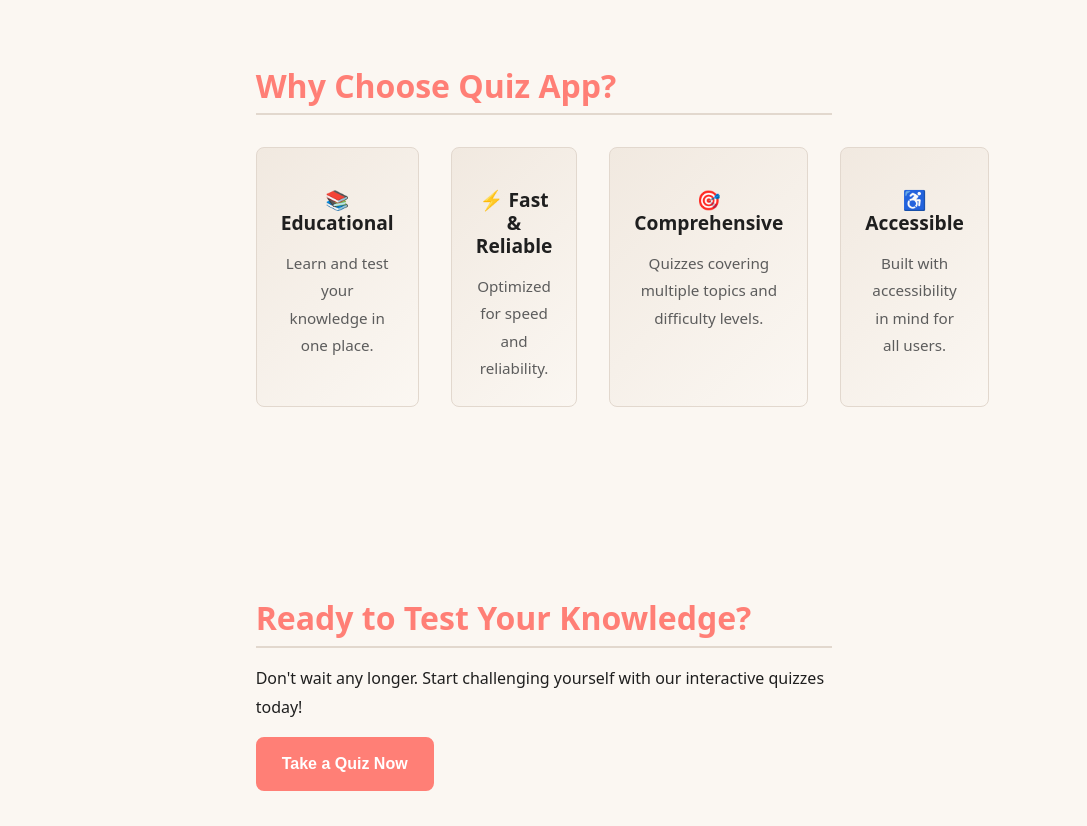
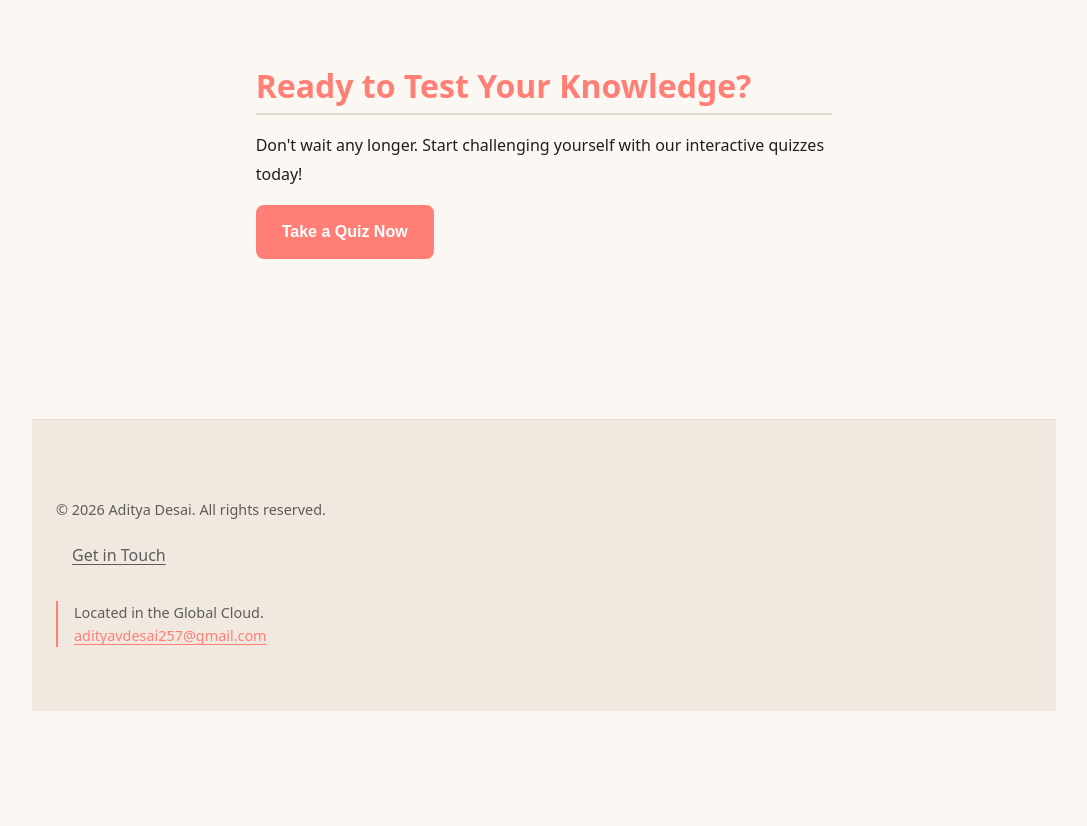
Before and after one commit to adi-25704/Quiz-App, a plain HTML site: page about.html in a window 1280 px wide. Shown: the part 1866-2692 px from the top of the page, without its empty margins (96-1183 px from the left). After the commit the page ends 2577 px from the top, so only its background shows below. Drawn offline with Linux system fonts and the light colour scheme.

Commit message:
fix: Removed a section which was a bit unneeded.

```diff
--- a/about.html
+++ b/about.html
@@ -79,28 +79,6 @@
         </section>
 
         <section class="content-section">
-            <h2>Why Choose Quiz App?</h2>
-            <div class="benefits">
-                <div class="benefit-card">
-                    <h3>📚 Educational</h3>
-                    <p>Learn and test your knowledge in one place.</p>
-                </div>
-                <div class="benefit-card">
-                    <h3>⚡ Fast & Reliable</h3>
-                    <p>Optimized for speed and reliability.</p>
-                </div>
-                <div class="benefit-card">
-                    <h3>🎯 Comprehensive</h3>
-                    <p>Quizzes covering multiple topics and difficulty levels.</p>
-                </div>
-                <div class="benefit-card">
-                    <h3>♿ Accessible</h3>
-                    <p>Built with accessibility in mind for all users.</p>
-                </div>
-            </div>
-        </section>
-
-        <section class="content-section">
             <h2>Ready to Test Your Knowledge?</h2>
             <p>Don't wait any longer. Start challenging yourself with our interactive quizzes today!</p>
             <a href="quiz.html"><button class="btn btn-primary" type="button">Take a Quiz Now</button></a>
```
